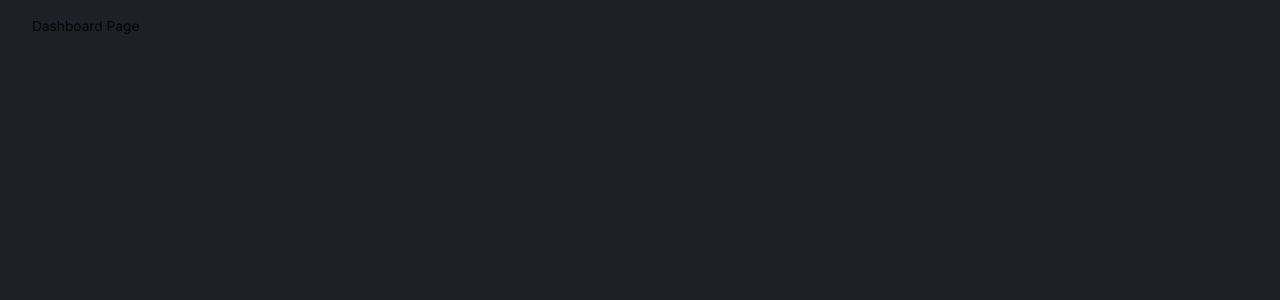
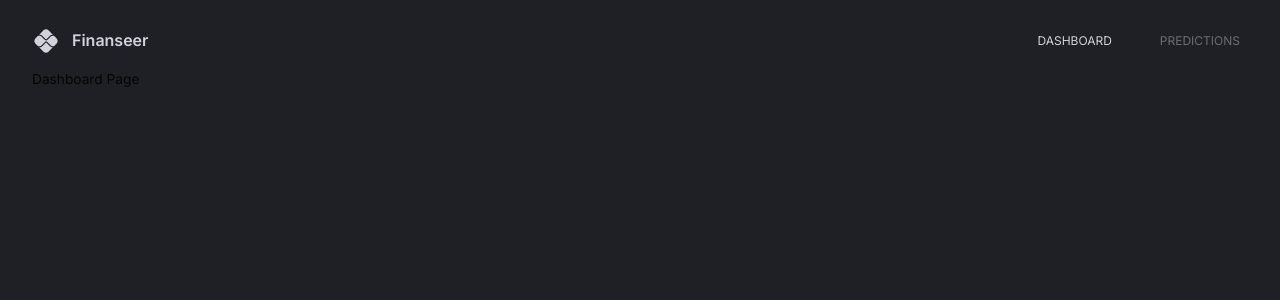
Before and after one commit to Gapotchenko-Yakov/finance-app, a React (Vite) app in the folder client/: page / in a window 1280 px wide. Shown: the top 300 px of the page. Built offline with nearby package versions, Linux system fonts and the light colour scheme.

Commit message:
Improve Navbar.

```diff
--- a/client/src/App.tsx
+++ b/client/src/App.tsx
@@ -2,7 +2,7 @@ import { useMemo } from "react";
 import { themeSettings } from "./theme";
 import { Box, CssBaseline, ThemeProvider, createTheme } from "@mui/material";
 import { BrowserRouter, Route, Routes } from "react-router-dom";
-import Navbar from "@/components/navbar";
+import Navbar from "./components/Navbar";
 
 function App() {
   const theme = useMemo(() => createTheme(themeSettings), []);
@@ -13,6 +13,7 @@ function App() {
         <ThemeProvider theme={theme}>
           <CssBaseline />
           <Box width="100%" height="100%" p="1rem 2rem 4rem 2rem">
+            <Navbar />
             <Routes>
               <Route path="/" element={<div>Dashboard Page</div>} />
               <Route path="/prediction" element={<div>Prediction Page</div>} />
--- /dev/null
+++ b/client/src/components/FlexBetween.tsx
@@ -0,0 +1,13 @@
+import React from "react";
+import { styled } from "@mui/system";
+import { Box } from "@mui/material";
+
+type Props = object;
+
+const FlexBetween = styled(Box)({
+  display: "flex",
+  justifyContent: "space-between",
+  alignItems: "center",
+});
+
+export default FlexBetween;
--- a/client/src/components/navbar.tsx
+++ b/client/src/components/navbar.tsx
@@ -1,21 +1,56 @@
 import { useState } from "react";
-import { Link } from "react-router-dom";
-import { Box } from "@mui/material";
+import { Link as RouterLink } from "react-router-dom";
+import { Box, Typography, Button } from "@mui/material";
 import { useTheme } from "@mui/material";
+import FlexBetween from "./FlexBetween";
+import { Pix as PixIcon } from "@mui/icons-material";
+import { PaletteColor } from "@mui/material/styles/createPalette";
 
 type Props = object;
 
+type NavigationOptions = "dashboard" | "predictions";
+
 const Navbar = (props: Props) => {
   const { palette } = useTheme();
+  const [selected, setSelected] = useState<NavigationOptions>("dashboard");
 
   return (
-    <Box
-      sx={{
-        display: "flex",
-        justifyContent: "space-between",
-        alignItems: "center",
-      }}
-    ></Box>
+    <FlexBetween
+      sx={{ mb: "0.25rem", p: "0.5rem 0rem", color: palette.grey[300] }}
+    >
+      <FlexBetween gap="0.75rem">
+        <PixIcon sx={{ fontSize: "28px" }} />
+        <Typography variant="h4" fontSize={16}>
+          Finanseer
+        </Typography>
+      </FlexBetween>
+      <FlexBetween gap="2rem">
+        <Box sx={{ "&:hover": { color: palette.primary[100] } }}>
+          <Button
+            component={RouterLink}
+            to="/"
+            onClick={() => setSelected("dashboard")}
+            sx={{
+              color: selected === "dashboard" ? "inherit" : palette.grey[700],
+            }}
+          >
+            Dashboard
+          </Button>
+        </Box>
+        <Box sx={{ "&:hover": { color: palette.primary[100] } }}>
+          <Button
+            component={RouterLink}
+            to="/predictions"
+            onClick={() => setSelected("predictions")}
+            sx={{
+              color: selected === "predictions" ? "inherit" : palette.grey[700],
+            }}
+          >
+            Predictions
+          </Button>
+        </Box>
+      </FlexBetween>
+    </FlexBetween>
   );
 };
 
--- a/client/src/expanded-theme.d.ts
+++ b/client/src/expanded-theme.d.ts
@@ -1,4 +1,4 @@
-// import { Palette, PaletteColor } from "@mui/material/styles";
+import { Palette, PaletteColor } from "@mui/material/styles";
 
 declare module "@mui/material/styles/createPalette" {
   interface PaletteColor {
```
